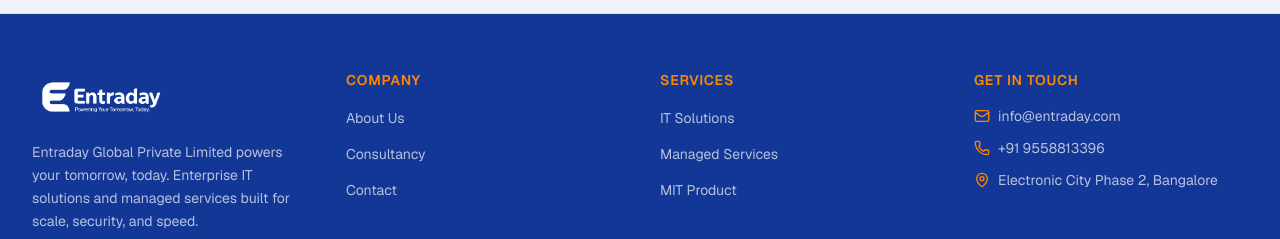
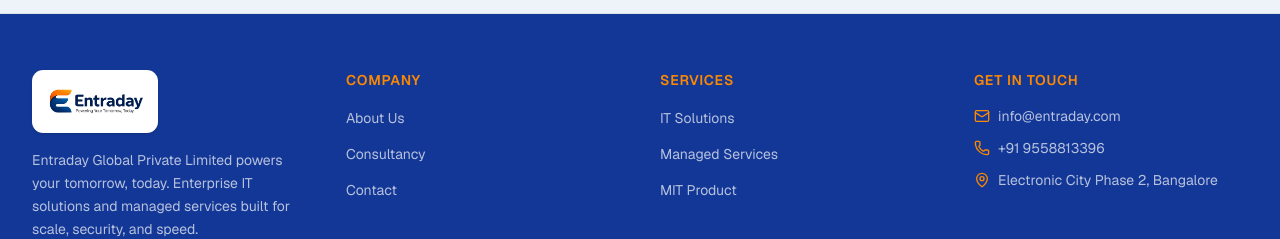
Before and after one commit to vinodkumarlohar/entraday-website, a Next.js app: page / in a window 1280 px wide. Shown: the part 5189-5428 px from the top of the page. Built offline with nearby package versions, Linux system fonts and the light colour scheme.

Commit message:
Refactor SiteFooter component and update styles

```diff
--- a/components/site-footer.tsx
+++ b/components/site-footer.tsx
@@ -28,13 +28,13 @@ export function SiteFooter() {
         <div className="grid gap-10 md:grid-cols-2 lg:grid-cols-4">
           <div className="lg:col-span-1">
             {/* Logo Wrapper Container */}
-            <Link href="/" className="flex items-center" aria-label="Entraday home">
+              <Link href="/" className="inline-flex items-center rounded-xl bg-white p-2.5 shadow-sm" aria-label="Entraday home">
                 <Image
                   src="/logo.png"
                   alt="Entraday Logo"
                   width={210}
                   height={87}
-                className="object-contain max-h-14 w-auto brightness-0 invert" // Invert aur brightness classes hata di hain
+                  className="object-contain max-h-11 w-auto" // Kisi bhi tarah ka filter hata diya taaki original color dikhe
                   loading="lazy"
                   quality={85}
                 />
```
Lines whose indentation alone changed are shown as unchanged.
